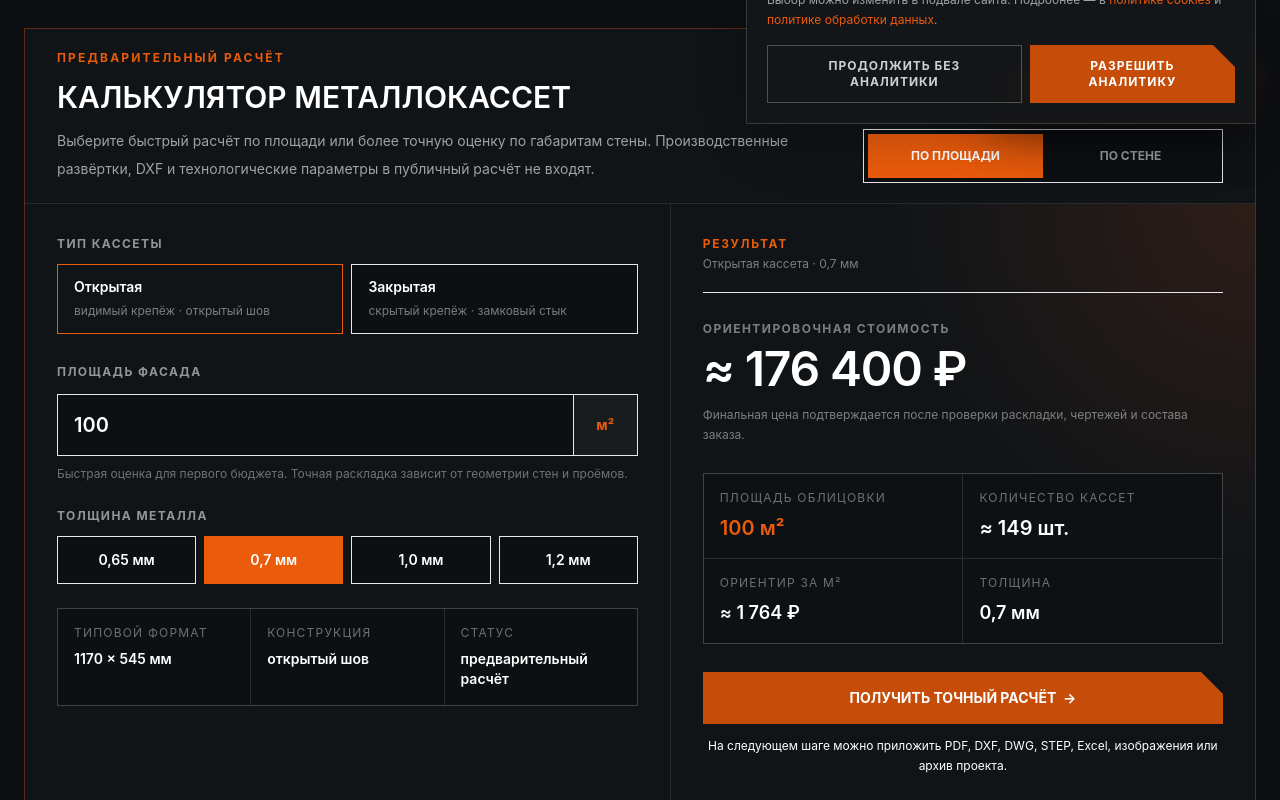
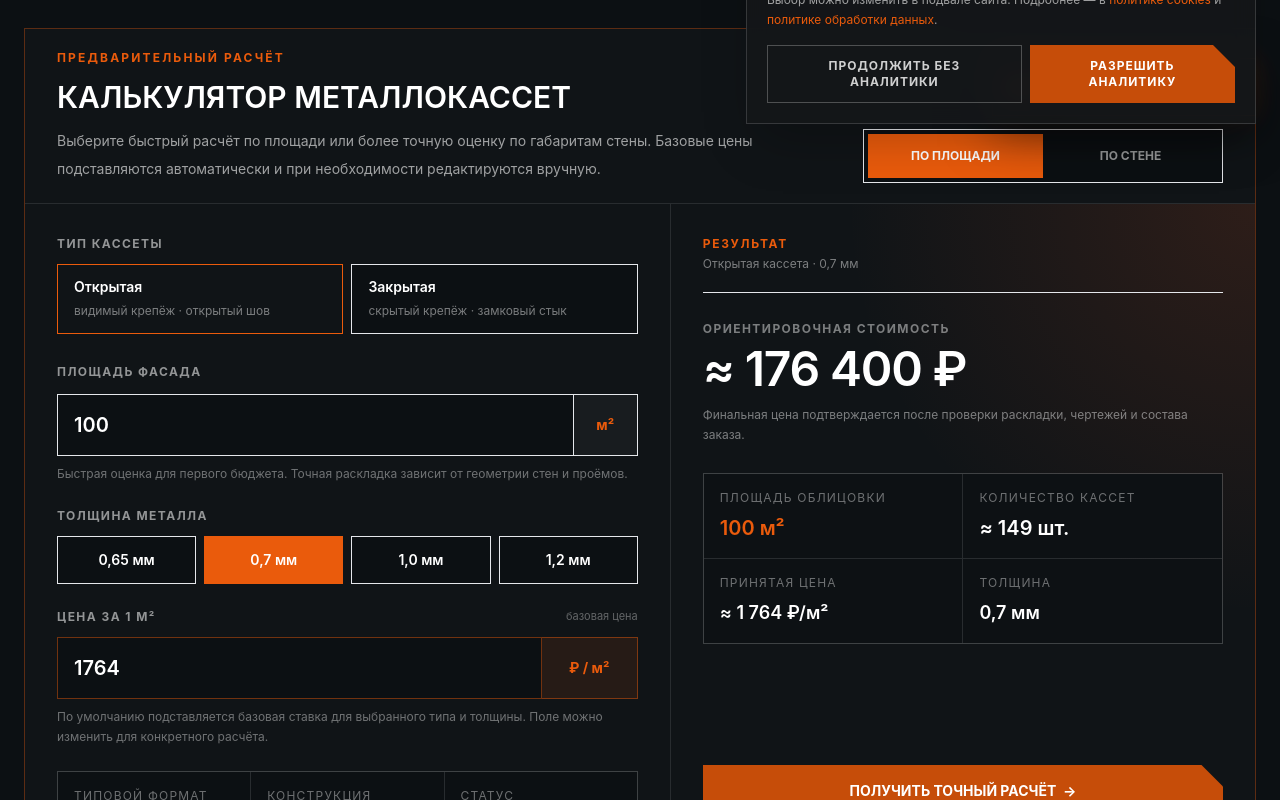
Before and after one commit to alexeyborisov19-sys/alexeyborisov19-sys-steel-probuct, a Next.js app: page /calculator-metallokassety in a window 1280 px wide. Shown: the part 660-1460 px from the top of the page. Built offline with nearby package versions, Linux system fonts and the light colour scheme; no server answers.

Commit message:
Make default cassette prices editable in calculator

```diff
--- a/components/MetalCassetteCalculator.tsx
+++ b/components/MetalCassetteCalculator.tsx
@@ -10,6 +10,7 @@ type Thickness = "0.65" | "0.7" | "1.0" | "1.2";
 type Estimate = {
   netAreaM2: number;
   quantity: number;
+  defaultRateRubM2: number;
   approximateRateRubM2: number;
   approximateTotalRub: number;
 };
@@ -21,11 +22,20 @@ const thicknesses: Array<{ value: Thickness; label: string }> = [
   { value: "1.2", label: "1,2" },
 ];
 
+const defaultRates: Record<CassetteType, Record<Thickness, number>> = {
+  open: { "0.65": 1730, "0.7": 1764, "1.0": 2074, "1.2": 2300 },
+  closed: { "0.65": 1984, "0.7": 2023, "1.0": 2378, "1.2": 2637 },
+};
+
 const money = new Intl.NumberFormat("ru-RU", { maximumFractionDigits: 0 });
 const decimal = new Intl.NumberFormat("ru-RU", { maximumFractionDigits: 2 });
 
 function numeric(value: string) {
   return Number(value.trim().replace(/\s+/g, "").replace(",", "."));
+}
+
+function defaultRate(type: CassetteType, thickness: Thickness) {
+  return defaultRates[type][thickness];
 }
 
 export function MetalCassetteCalculator() {
@@ -36,8 +46,23 @@ export function MetalCassetteCalculator() {
   const [wallWidth, setWallWidth] = useState("12000");
   const [wallHeight, setWallHeight] = useState("6000");
   const [openings, setOpenings] = useState("0");
+  const [pricePerM2, setPricePerM2] = useState(String(defaultRate("open", "0.7")));
   const [result, setResult] = useState<Estimate | null>(null);
   const [status, setStatus] = useState<"loading" | "ready" | "error">("loading");
+
+  function selectType(nextType: CassetteType) {
+    setType(nextType);
+    setPricePerM2(String(defaultRate(nextType, thickness)));
+  }
+
+  function selectThickness(nextThickness: Thickness) {
+    setThickness(nextThickness);
+    setPricePerM2(String(defaultRate(type, nextThickness)));
+  }
+
+  function resetPrice() {
+    setPricePerM2(String(defaultRate(type, thickness)));
+  }
 
   const payload = useMemo(() => ({
     mode,
@@ -47,7 +72,8 @@ export function MetalCassetteCalculator() {
     wallWidthMm: numeric(wallWidth),
     wallHeightMm: numeric(wallHeight),
     openingsM2: numeric(openings),
-  }), [mode, type, thickness, area, wallWidth, wallHeight, openings]);
+    pricePerM2: numeric(pricePerM2),
+  }), [mode, type, thickness, area, wallWidth, wallHeight, openings, pricePerM2]);
 
   useEffect(() => {
     const controller = new AbortController();
@@ -87,6 +113,7 @@ export function MetalCassetteCalculator() {
           thickness,
           area: String(result.netAreaM2),
           quantity: String(result.quantity),
+          rate: String(result.approximateRateRubM2),
           estimate: String(result.approximateTotalRub),
         },
         hash: "contact-form",
@@ -94,6 +121,8 @@ export function MetalCassetteCalculator() {
     : "/contacts#contact-form";
 
   const typeName = type === "open" ? "Открытая" : "Закрытая";
+  const baseRate = defaultRate(type, thickness);
+  const isCustomPrice = numeric(pricePerM2) !== baseRate;
 
   return (
     <section id="calculator-metallokasset" className="mt-12 scroll-mt-24 overflow-hidden border border-steel-orange/35 bg-[#101417] sm:mt-16">
@@ -103,16 +132,12 @@ export function MetalCassetteCalculator() {
           <div>
             <h2 className="text-2xl font-semibold uppercase leading-tight sm:text-3xl">Калькулятор металлокассет</h2>
             <p className="mt-3 max-w-3xl text-sm leading-7 text-white/60">
-              Выберите быстрый расчёт по площади или более точную оценку по габаритам стены. Производственные развёртки, DXF и технологические параметры в публичный расчёт не входят.
+              Выберите быстрый расчёт по площади или более точную оценку по габаритам стены. Базовые цены подставляются автоматически и при необходимости редактируются вручную.
             </p>
           </div>
           <div className="grid grid-cols-2 border border-white/12 bg-[#0c1013] p-1">
-            <button type="button" onClick={() => setMode("area")} aria-pressed={mode === "area"} className={`min-h-11 px-3 text-xs font-bold uppercase transition ${mode === "area" ? "bg-steel-orange text-white" : "text-white/60 hover:text-white"}`}>
-              По площади
-            </button>
-            <button type="button" onClick={() => setMode("wall")} aria-pressed={mode === "wall"} className={`min-h-11 px-3 text-xs font-bold uppercase transition ${mode === "wall" ? "bg-steel-orange text-white" : "text-white/60 hover:text-white"}`}>
-              По стене
-            </button>
+            <button type="button" onClick={() => setMode("area")} aria-pressed={mode === "area"} className={`min-h-11 px-3 text-xs font-bold uppercase transition ${mode === "area" ? "bg-steel-orange text-white" : "text-white/60 hover:text-white"}`}>По площади</button>
+            <button type="button" onClick={() => setMode("wall")} aria-pressed={mode === "wall"} className={`min-h-11 px-3 text-xs font-bold uppercase transition ${mode === "wall" ? "bg-steel-orange text-white" : "text-white/60 hover:text-white"}`}>По стене</button>
           </div>
         </div>
       </div>
@@ -125,7 +150,7 @@ export function MetalCassetteCalculator() {
               {(["open", "closed"] as const).map((value) => {
                 const selected = type === value;
                 return (
-                  <button key={value} type="button" aria-pressed={selected} onClick={() => setType(value)} className={`min-h-16 border px-4 py-3 text-left transition ${selected ? "border-steel-orange bg-steel-orange/12" : "border-white/12 bg-[#0c1013] hover:border-steel-orange/60"}`}>
+                  <button key={value} type="button" aria-pressed={selected} onClick={() => selectType(value)} className={`min-h-16 border px-4 py-3 text-left transition ${selected ? "border-steel-orange bg-steel-orange/12" : "border-white/12 bg-[#0c1013] hover:border-steel-orange/60"}`}>
                     <span className="block text-sm font-semibold">{value === "open" ? "Открытая" : "Закрытая"}</span>
                     <span className="mt-1 block text-xs leading-5 text-white/45">{value === "open" ? "видимый крепёж · открытый шов" : "скрытый крепёж · замковый стык"}</span>
                   </button>
@@ -166,10 +191,22 @@ export function MetalCassetteCalculator() {
             <div className="mt-3 grid grid-cols-2 gap-2 sm:grid-cols-4">
               {thicknesses.map((item) => {
                 const selected = thickness === item.value;
-                return <button key={item.value} type="button" aria-pressed={selected} onClick={() => setThickness(item.value)} className={`min-h-12 border px-3 text-sm font-semibold transition ${selected ? "border-steel-orange bg-steel-orange text-white" : "border-white/12 bg-[#0c1013] text-white/68 hover:border-steel-orange/60"}`}>{item.label} мм</button>;
+                return <button key={item.value} type="button" aria-pressed={selected} onClick={() => selectThickness(item.value)} className={`min-h-12 border px-3 text-sm font-semibold transition ${selected ? "border-steel-orange bg-steel-orange text-white" : "border-white/12 bg-[#0c1013] text-white/68 hover:border-steel-orange/60"}`}>{item.label} мм</button>;
               })}
             </div>
           </fieldset>
+
+          <div className="mt-6">
+            <div className="flex items-end justify-between gap-4">
+              <label htmlFor="price-per-m2" className="text-xs font-bold uppercase tracking-[.12em] text-white/55">Цена за 1 м²</label>
+              {isCustomPrice ? <button type="button" onClick={resetPrice} className="text-[11px] font-bold uppercase text-steel-orange hover:text-white">Сбросить к базовой</button> : <span className="text-[11px] text-white/35">базовая цена</span>}
+            </div>
+            <div className="mt-3 flex">
+              <input id="price-per-m2" inputMode="decimal" value={pricePerM2} onChange={(event) => setPricePerM2(event.target.value)} className="min-w-0 flex-1 border border-steel-orange/45 bg-[#0c1013] px-4 py-4 text-xl font-semibold outline-none focus:border-steel-orange" />
+              <span className="flex min-w-24 items-center justify-center border-y border-r border-steel-orange/45 bg-steel-orange/10 text-sm font-bold text-steel-orange">₽ / м²</span>
+            </div>
+            <p className="mt-2 text-xs leading-5 text-white/40">По умолчанию подставляется базовая ставка для выбранного типа и толщины. Поле можно изменить для конкретного расчёта.</p>
+          </div>
 
           <div className="mt-6 grid gap-px overflow-hidden border border-white/10 bg-white/10 sm:grid-cols-3">
             <div className="bg-[#0c1013] p-4"><p className="text-xs uppercase tracking-[.1em] text-white/40">Типовой формат</p><p className="mt-2 text-sm font-semibold">1170 × 545 мм</p></div>
@@ -195,7 +232,7 @@ export function MetalCassetteCalculator() {
           <dl className="mt-7 grid gap-px overflow-hidden border border-white/10 bg-white/10 sm:grid-cols-2">
             <div className="bg-[#0d1114] p-4"><dt className="text-xs uppercase tracking-[.1em] text-white/40">Площадь облицовки</dt><dd className="mt-2 text-xl font-semibold text-steel-orange">{result ? `${decimal.format(result.netAreaM2)} м²` : "—"}</dd></div>
             <div className="bg-[#0d1114] p-4"><dt className="text-xs uppercase tracking-[.1em] text-white/40">Количество кассет</dt><dd className="mt-2 text-xl font-semibold">{result && result.quantity > 0 ? `≈ ${money.format(result.quantity)} шт.` : "—"}</dd></div>
-            <div className="bg-[#0d1114] p-4"><dt className="text-xs uppercase tracking-[.1em] text-white/40">Ориентир за м²</dt><dd className="mt-2 text-lg font-semibold">{result ? `≈ ${money.format(result.approximateRateRubM2)} ₽` : "—"}</dd></div>
+            <div className="bg-[#0d1114] p-4"><dt className="text-xs uppercase tracking-[.1em] text-white/40">Принятая цена</dt><dd className="mt-2 text-lg font-semibold">{result ? `≈ ${money.format(result.approximateRateRubM2)} ₽/м²` : "—"}</dd></div>
             <div className="bg-[#0d1114] p-4"><dt className="text-xs uppercase tracking-[.1em] text-white/40">Толщина</dt><dd className="mt-2 text-lg font-semibold">{thickness.replace(".", ",")} мм</dd></div>
           </dl>
 
```
